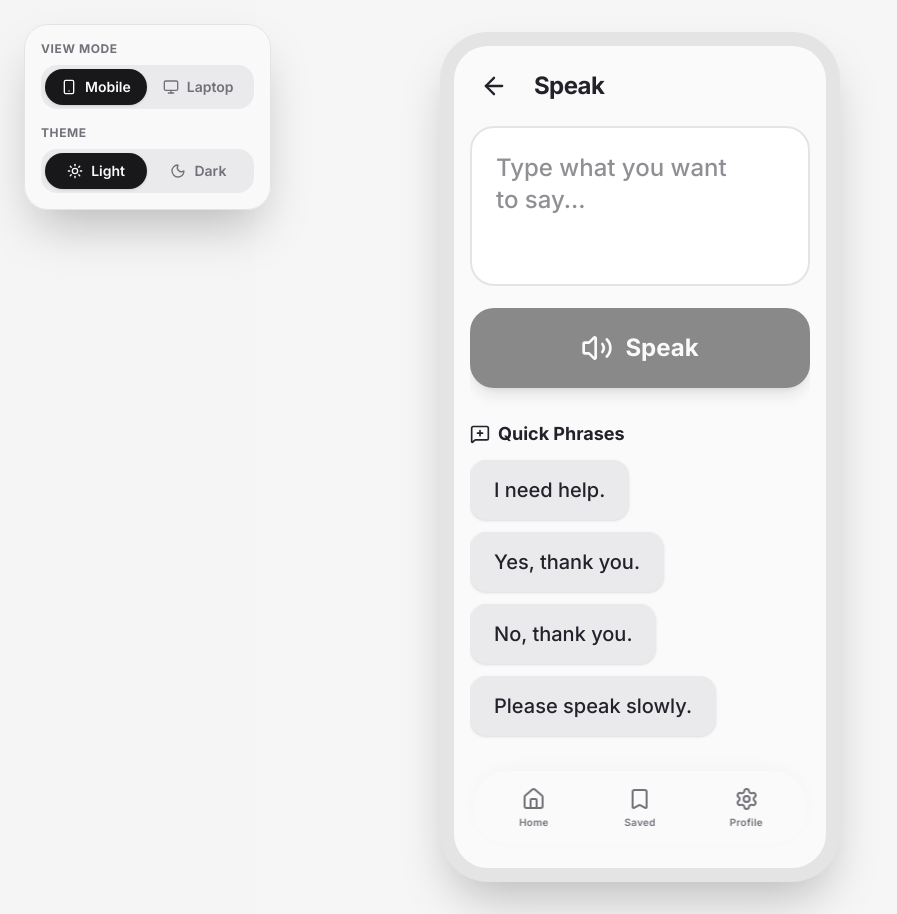
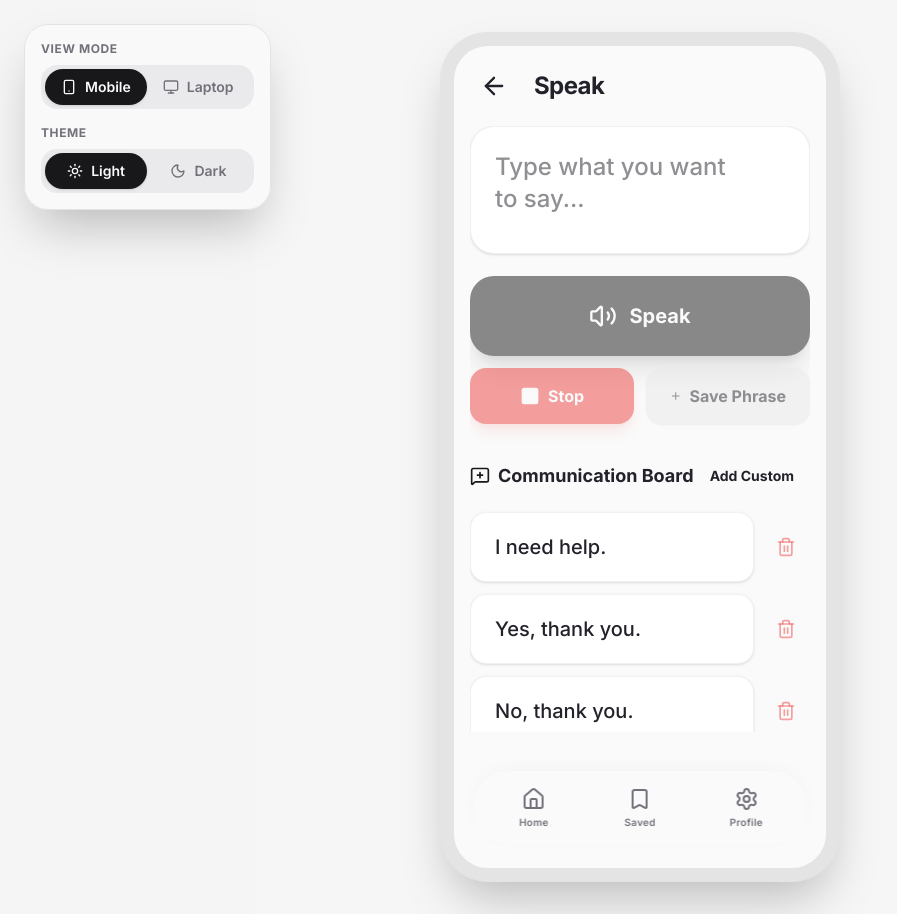
Before and after one commit to Dev-pradhuman/auxilia, a Next.js app: page /speak in a window 1280 px wide. Shown: the whole page, without its empty margins (0-897 px from the left). Built offline with nearby package versions, Linux system fonts and the light colour scheme.

Commit message:
feat: implement real robust Live Captions (B1), Sound Detection (B2), and Communication Board (C2)

```diff
--- a/src/app/speak/page.tsx
+++ b/src/app/speak/page.tsx
@@ -1,31 +1,70 @@
 "use client";
 
-import { useState } from "react";
+import { useState, useEffect } from "react";
 import { AccessibleButton } from "@/components/ui/AccessibleButton";
 import { ttsService } from "@/services/ai";
-import { Mic, ArrowLeft, Volume2, MessageSquarePlus, X } from "lucide-react";
+import { Mic, ArrowLeft, Volume2, MessageSquarePlus, X, Plus, Trash2, Square } from "lucide-react";
 import Link from "next/link";
+import { motion } from "framer-motion";
 
 export default function SpeakModePage() {
   const [text, setText] = useState("");
+  const [isSpeaking, setIsSpeaking] = useState(false);
+  const [phrases, setPhrases] = useState<string[]>([]);
+  const [newPhrase, setNewPhrase] = useState("");
+  const [isAdding, setIsAdding] = useState(false);
 
-  const quickPhrases = [
+  useEffect(() => {
+    const saved = localStorage.getItem('auxilia_phrases');
+    if (saved) {
+      setPhrases(JSON.parse(saved));
+    } else {
+      setPhrases([
         "I need help.",
         "Yes, thank you.",
         "No, thank you.",
         "Please speak slowly.",
         "I cannot hear you well.",
-    "Please write that down.",
-    "Where is the restroom?",
-    "Where is the nearest accessible entrance?"
-  ];
+        "Where is the restroom?"
+      ]);
+    }
+  }, []);
+
+  const savePhrases = (newPhrases: string[]) => {
+    setPhrases(newPhrases);
+    localStorage.setItem('auxilia_phrases', JSON.stringify(newPhrases));
+  };
 
   const handleSpeak = (phrase: string) => {
-    ttsService.synthesizeSpeech(phrase);
+    setIsSpeaking(true);
+    ttsService.synthesizeSpeech(phrase, 1);
+
+    // Check when speech ends (hacky check since we abstracted it, better to listen to utterance end event in a real app,
+    // but we can just timeout or let the user click stop manually).
+    setTimeout(() => setIsSpeaking(false), Math.max(2000, phrase.length * 50));
+  };
+
+  const handleStop = () => {
+    ttsService.stop();
+    setIsSpeaking(false);
+  };
+
+  const addPhrase = () => {
+    if (newPhrase.trim()) {
+      savePhrases([newPhrase.trim(), ...phrases]);
+      setNewPhrase("");
+      setIsAdding(false);
+    }
+  };
+
+  const removePhrase = (index: number) => {
+    const p = [...phrases];
+    p.splice(index, 1);
+    savePhrases(p);
   };
 
   return (
-    <div className="flex flex-col h-[calc(100vh-5rem)] px-4 pt-4 pb-6 max-w-2xl mx-auto">
+    <div className="flex flex-col h-full px-4 pt-4 pb-6">
       <header className="flex items-center gap-4 mb-4 shrink-0">
         <Link href="/">
           <AccessibleButton variant="ghost" size="icon" aria-label="Go back">
@@ -38,7 +77,7 @@ export default function SpeakModePage() {
       <div className="flex-1 flex flex-col gap-4 overflow-hidden">
         <div className="relative shrink-0">
           <textarea
-            className="w-full h-40 p-6 rounded-3xl border-2 border-border bg-card text-2xl font-medium focus-visible:outline-none focus-visible:ring-4 focus-visible:ring-primary resize-none pr-16"
+            className="w-full h-32 p-6 rounded-3xl border border-border/50 bg-card shadow-sm text-2xl font-medium focus-visible:outline-none focus-visible:ring-4 focus-visible:ring-primary resize-none pr-16"
             placeholder="Type what you want to say..."
             value={text}
             onChange={(e) => setText(e.target.value)}
@@ -46,7 +85,7 @@ export default function SpeakModePage() {
           {text && (
             <button
               onClick={() => setText("")}
-              className="absolute top-4 right-4 p-2 bg-muted rounded-full text-muted-foreground hover:bg-secondary"
+              className="absolute top-4 right-4 p-2 bg-muted rounded-full text-muted-foreground hover:bg-secondary transition-colors"
               aria-label="Clear text"
             >
               <X size={24} />
@@ -54,31 +93,84 @@ export default function SpeakModePage() {
           )}
         </div>
 
+        <div className="grid grid-cols-2 gap-3 shrink-0">
           <AccessibleButton
             variant="default"
             size="xl"
-          className="w-full gap-3 shrink-0"
+            className="gap-3 text-xl col-span-2 shadow-xl"
             onClick={() => handleSpeak(text)}
             disabled={!text}
           >
-          <Volume2 size={32} />
-          <span className="text-2xl font-bold">Speak</span>
+            <Volume2 size={28} />
+            <span className="font-bold">Speak</span>
           </AccessibleButton>
 
-        <div className="mt-4 flex-1 overflow-y-auto">
-          <h2 className="text-lg font-bold mb-3 flex items-center gap-2">
-            <MessageSquarePlus size={20} /> Quick Phrases
+          <AccessibleButton
+            variant="destructive"
+            className="gap-2 h-14"
+            onClick={handleStop}
+            disabled={!isSpeaking}
+          >
+            <Square size={20} fill="currentColor" /> Stop
+          </AccessibleButton>
+
+          <AccessibleButton
+            variant="secondary"
+            className="gap-2 h-14"
+            onClick={() => {
+              if (text && !phrases.includes(text)) {
+                savePhrases([text, ...phrases]);
+                setText("");
+              }
+            }}
+            disabled={!text || phrases.includes(text)}
+          >
+            <Plus size={20} /> Save Phrase
+          </AccessibleButton>
+        </div>
+
+        <div className="mt-4 flex-1 overflow-y-auto custom-scrollbar">
+          <div className="flex items-center justify-between mb-4">
+            <h2 className="text-lg font-bold flex items-center gap-2">
+              <MessageSquarePlus size={20} className="text-primary" /> Communication Board
             </h2>
-          <div className="flex flex-wrap gap-3 pb-4">
-            {quickPhrases.map((phrase, i) => (
+            <AccessibleButton variant="ghost" size="sm" onClick={() => setIsAdding(!isAdding)}>
+              {isAdding ? "Cancel" : "Add Custom"}
+            </AccessibleButton>
+          </div>
+
+          {isAdding && (
+            <motion.div initial={{ opacity: 0, height: 0 }} animate={{ opacity: 1, height: 'auto' }} className="mb-4 flex gap-2">
+              <input
+                type="text"
+                value={newPhrase}
+                onChange={e => setNewPhrase(e.target.value)}
+                placeholder="Type a new custom phrase..."
+                className="flex-1 h-12 px-4 rounded-xl border border-border bg-card"
+                onKeyDown={e => e.key === 'Enter' && addPhrase()}
+              />
+              <AccessibleButton variant="default" onClick={addPhrase}>Add</AccessibleButton>
+            </motion.div>
+          )}
+
+          <div className="flex flex-col gap-3 pb-4">
+            {phrases.map((phrase, i) => (
+              <motion.div
+                initial={{ opacity: 0, y: 10 }} animate={{ opacity: 1, y: 0 }}
+                key={`${phrase}-${i}`}
+                className="flex items-center gap-2"
+              >
                 <AccessibleButton
-                key={i}
                   variant="secondary"
-                className="text-left h-auto py-4 px-6 text-xl font-medium justify-start"
+                  className="flex-1 text-left h-auto py-5 px-6 text-xl font-medium justify-start shadow-sm hover:shadow-md bg-card border border-border/50"
                   onClick={() => handleSpeak(phrase)}
                 >
                   {phrase}
                 </AccessibleButton>
+                <AccessibleButton variant="ghost" size="icon" className="shrink-0 text-destructive/50 hover:text-destructive hover:bg-destructive/10" onClick={() => removePhrase(i)}>
+                  <Trash2 size={20} />
+                </AccessibleButton>
+              </motion.div>
             ))}
           </div>
         </div>
```
Also changed, not shown: src/app/hear/page.tsx (+114 -46 lines). Lines whose indentation alone changed are shown as unchanged.
